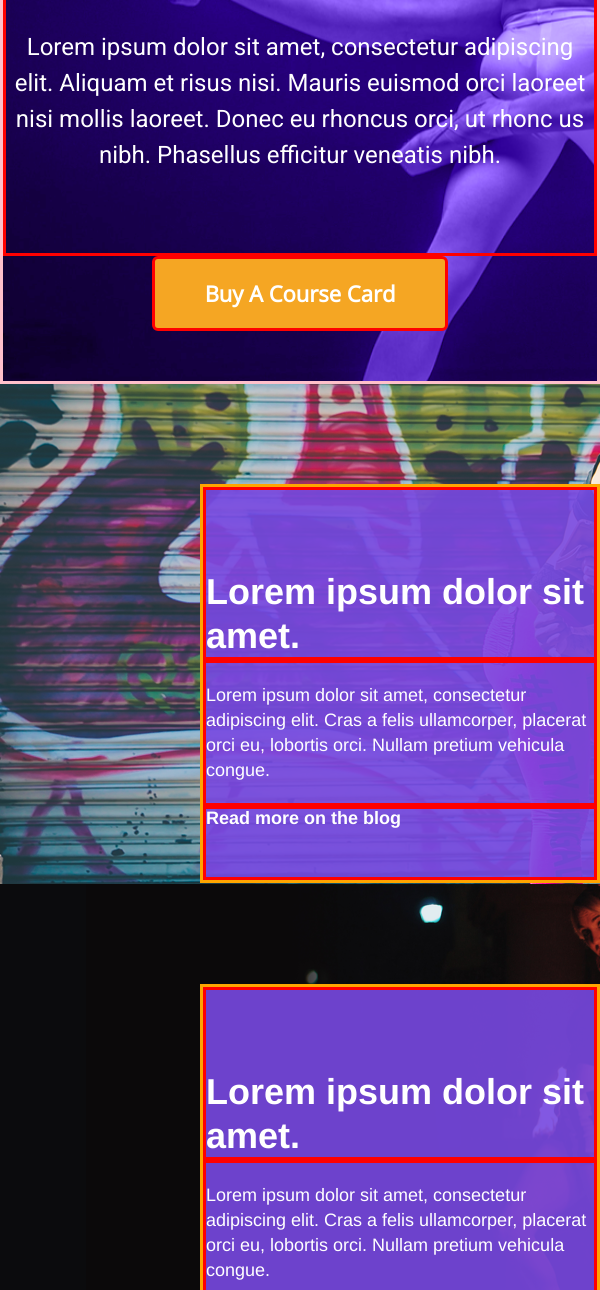
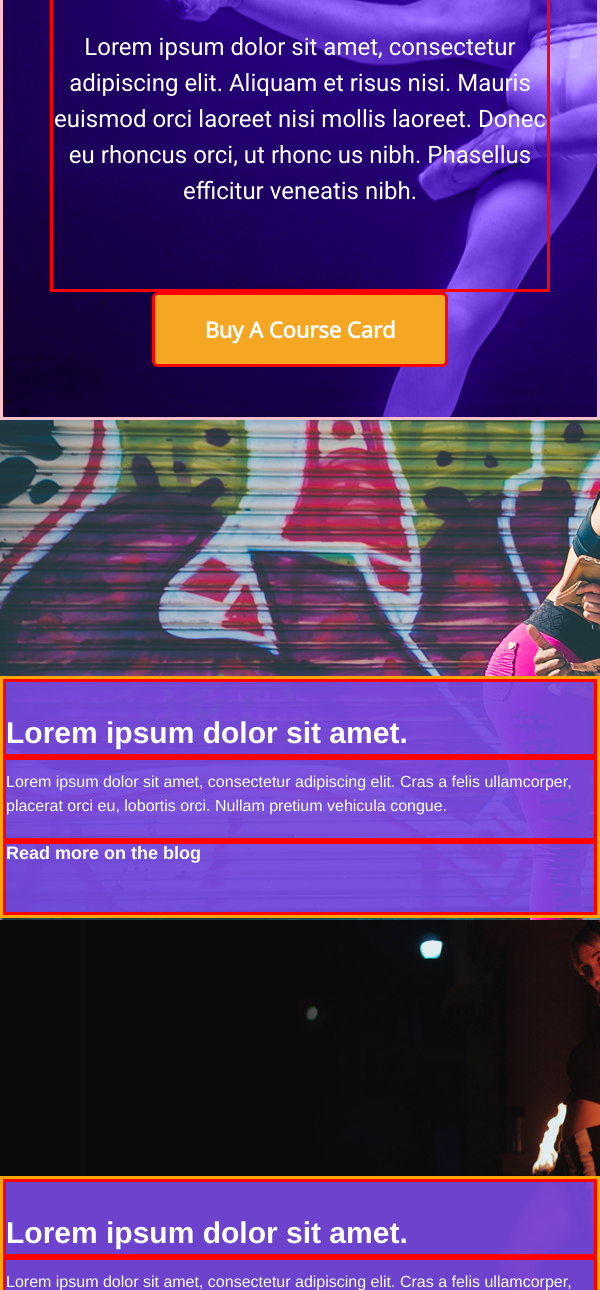
Before and after one commit to iknockout/PYT_dance_studio, a plain HTML site: page index.html in a window 600 px wide. Shown: the part 339-1629 px from the top of the page. Drawn offline with nearby package versions, Linux system fonts and the light colour scheme.

Commit message:
Added tablet screen size support.

```diff
--- a/style.css
+++ b/style.css
@@ -80,7 +80,7 @@ nav {
   width: 100%;
   min-height: 20rem;
   float: right;
-  margin-top: 6.25rem;
+  margin-top: 11.25rem;  /* 31.25 - 20 */
 }
 
 .bodyTextContainer h2 {
@@ -105,7 +105,35 @@ nav {
 }
 
 @media only screen and (min-width: 460px) and (max-width: 760px) {
-
+  .jumboTextFormat {
+    max-width: 31.25rem;
+  }
+  .bodyTextContainer {
+    min-height: 12.1875rem;
+    max-width: 100%;
+    margin-top: 16rem;  /* 31.25 - 12.1875 - 3 */
+}
+  }
+  .bodyTextContainer h2 {
+    font-size: 1.875rem;
+    line-height: 1.4;
+    padding-top: 1.875rem;
+  }
+  .bodyTextContainer p {
+    font-size: 1rem;
+    line-height: 1.5;
+    padding-top: 0.625rem;
+  }
+/*
+  #jumboSection {
+    background-size: contain;
+    background-repeat: no-repeat;
+  }
+  .bodySection {
+    background-size: contain;
+    background-repeat: no-repeat;
+  }
+*/
 }
 @media only screen and (max-width: 460px) {
 
```
